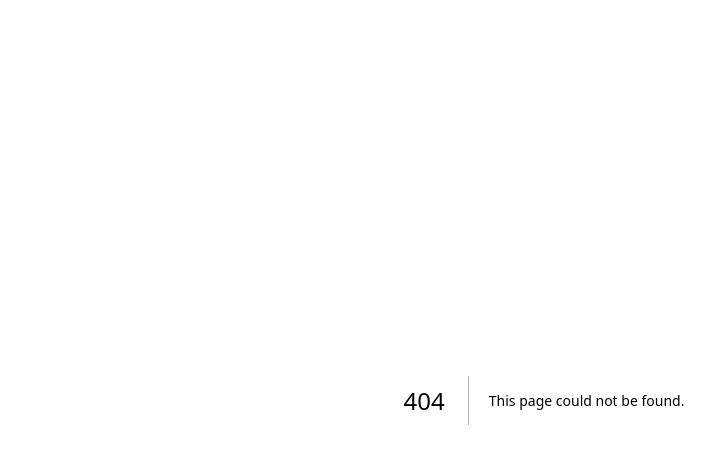
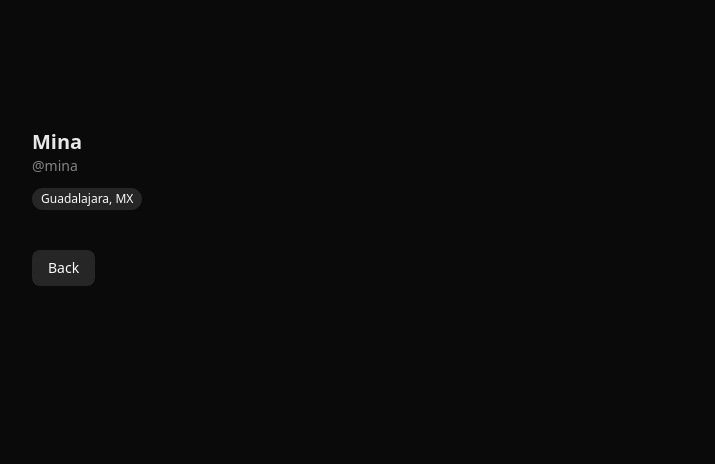
Before and after one commit to wallace-software/couchsurfing-takehome, a Next.js app: page /posts/p_001 in a window 1280 px wide. Before the commit this address had no page. Shown: the top 464 px of the page, without its empty margins (96-811 px from the left). Built offline with nearby package versions, Linux system fonts and the light colour scheme.

Commit message:
feat: add friend section to post details page

```diff
--- /dev/null
+++ b/app/posts/[id]/page.tsx
@@ -0,0 +1,26 @@
+import { FriendProfile } from "@/components/profile/FriendProfile";
+import { Button } from "@/components/ui/button";
+import { getFriend, getPost } from "@/lib/api";
+import Link from "next/link";
+
+export default async function PostPage({
+  params,
+}: {
+  params: Promise<{ id: string }>;
+}) {
+  const { id } = await params;
+
+  const post = await getPost(id);
+  const friend = post ? await getFriend(post.authorId) : null;
+
+  return (
+    <div className="flex min-h-screen items-center justify-center bg-background">
+      <main className="flex min-h-screen w-full max-w-6xl flex-col items-start justify-start gap-10 py-32 px-16 bg-background">
+        <FriendProfile friend={friend} />
+        <Button asChild variant="secondary">
+          <Link href="/">Back</Link>
+        </Button>
+      </main>
+    </div>
+  );
+}
--- a/components/posts/FeedItem.tsx
+++ b/components/posts/FeedItem.tsx
@@ -19,9 +19,22 @@
           @{post.authorUsername}
         </p>
       </div>
-      <p className="text-lg text-white/60 transition-colors transition-300 group-hover:text-white">
+      <p className="text-lg text-white/80 transition-colors transition-300 group-hover:text-white">
         {post.body}
       </p>
+
+      <div className="flex gap-2">
+        {post.createdAt && (
+          <p className="text-xs text-white/40  transition-colors transition-300 group-hover:text-white/60">
+            {post.createdAt}
+          </p>
+        )}
+        {post?.location && (
+          <p className="text-xs text-white/40  transition-colors transition-300 group-hover:text-white/60">
+            {post.location}
+          </p>
+        )}
+      </div>
       <Separator />
     </Link>
   );
--- /dev/null
+++ b/components/profile/FriendProfile.tsx
@@ -0,0 +1,23 @@
+import { Friend } from "@/types/Friend";
+import { Badge } from "@/components/ui/badge";
+
+type FriendProfileProps = {
+  friend: Friend | null;
+};
+
+export function FriendProfile({ friend }: FriendProfileProps) {
+  return (
+    <section className="flex flex-col gap-3 w-full ">
+      <div>
+        <p className="text-xl text-white/90 font-bold">{friend?.name ?? ""}</p>
+        <p className="text-sm text-white/50">@{friend?.username ?? ""}</p>
+      </div>
+
+      <div className="flex gap-2">
+        {friend?.location && (
+          <Badge variant="secondary"> {friend.location}</Badge>
+        )}
+      </div>
+    </section>
+  );
+}
--- a/components/profile/UserProfile.tsx
+++ b/components/profile/UserProfile.tsx
@@ -22,8 +22,8 @@
       <p className="text-lg text-white/70">{user.bio}</p>
 
       <div className="flex gap-2">
-        {user.travelStatus && <Badge> {user.travelStatus}</Badge>}
-        {user.location && <Badge variant="secondary"> {user.location}</Badge>}
+        {user?.travelStatus && <Badge> {user.travelStatus}</Badge>}
+        {user?.location && <Badge variant="secondary"> {user.location}</Badge>}
       </div>
     </section>
   );
--- /dev/null
+++ b/components/ui/button.tsx
@@ -0,0 +1,64 @@
+import * as React from "react"
+import { cva, type VariantProps } from "class-variance-authority"
+import { Slot } from "radix-ui"
+
+import { cn } from "@/lib/utils"
+
+const buttonVariants = cva(
+  "inline-flex items-center justify-center gap-2 whitespace-nowrap rounded-md text-sm font-medium transition-all disabled:pointer-events-none disabled:opacity-50 [&_svg]:pointer-events-none [&_svg:not([class*='size-'])]:size-4 shrink-0 [&_svg]:shrink-0 outline-none focus-visible:border-ring focus-visible:ring-ring/50 focus-visible:ring-[3px] aria-invalid:ring-destructive/20 dark:aria-invalid:ring-destructive/40 aria-invalid:border-destructive",
+  {
+    variants: {
+      variant: {
+        default: "bg-primary text-primary-foreground hover:bg-primary/90",
+        destructive:
+          "bg-destructive text-white hover:bg-destructive/90 focus-visible:ring-destructive/20 dark:focus-visible:ring-destructive/40 dark:bg-destructive/60",
+        outline:
+          "border bg-background shadow-xs hover:bg-accent hover:text-accent-foreground dark:bg-input/30 dark:border-input dark:hover:bg-input/50",
+        secondary:
+          "bg-secondary text-secondary-foreground hover:bg-secondary/80",
+        ghost:
+          "hover:bg-accent hover:text-accent-foreground dark:hover:bg-accent/50",
+        link: "text-primary underline-offset-4 hover:underline",
+      },
+      size: {
+        default: "h-9 px-4 py-2 has-[>svg]:px-3",
+        xs: "h-6 gap-1 rounded-md px-2 text-xs has-[>svg]:px-1.5 [&_svg:not([class*='size-'])]:size-3",
+        sm: "h-8 rounded-md gap-1.5 px-3 has-[>svg]:px-2.5",
+        lg: "h-10 rounded-md px-6 has-[>svg]:px-4",
+        icon: "size-9",
+        "icon-xs": "size-6 rounded-md [&_svg:not([class*='size-'])]:size-3",
+        "icon-sm": "size-8",
+        "icon-lg": "size-10",
+      },
+    },
+    defaultVariants: {
+      variant: "default",
+      size: "default",
+    },
+  }
+)
+
+function Button({
+  className,
+  variant = "default",
+  size = "default",
+  asChild = false,
+  ...props
+}: React.ComponentProps<"button"> &
+  VariantProps<typeof buttonVariants> & {
+    asChild?: boolean
+  }) {
+  const Comp = asChild ? Slot.Root : "button"
+
+  return (
+    <Comp
+      data-slot="button"
+      data-variant={variant}
+      data-size={size}
+      className={cn(buttonVariants({ variant, size, className }))}
+      {...props}
+    />
+  )
+}
+
+export { Button, buttonVariants }
--- a/lib/api/index.ts
+++ b/lib/api/index.ts
@@ -6,25 +6,28 @@
 import { Post } from "@/types/Post";
 import { User } from "@/types/User";
 
-const NETWORK_DALAY_MS = 250;
+const NETWORK_DELAY_MS = 250;
 
 export async function getUser(): Promise<User> {
-  await delay(NETWORK_DALAY_MS);
+  await delay(NETWORK_DELAY_MS);
   return structuredClone(currentUser);
 }
 
-export async function getFriends(): Promise<Friend[]> {
-  await delay(NETWORK_DALAY_MS);
-  return structuredClone(friends);
-}
-
 export async function getPosts(): Promise<Post[]> {
-  await delay(NETWORK_DALAY_MS * 4); //TODO: change to 8
+  await delay(NETWORK_DELAY_MS * 6);
   return structuredClone(posts);
 }
 
 export async function getPost(id: string): Promise<Post | null> {
-  await delay(NETWORK_DALAY_MS);
+  await delay(NETWORK_DELAY_MS);
+
   const post = posts.find((p) => p.id === id);
   return post ? structuredClone(post) : null;
 }
+
+export async function getFriend(id: string): Promise<Friend | null> {
+  await delay(NETWORK_DELAY_MS);
+
+  const friend = friends.find((p) => p.id === id);
+  return friend ? structuredClone(friend) : null;
+}
```
